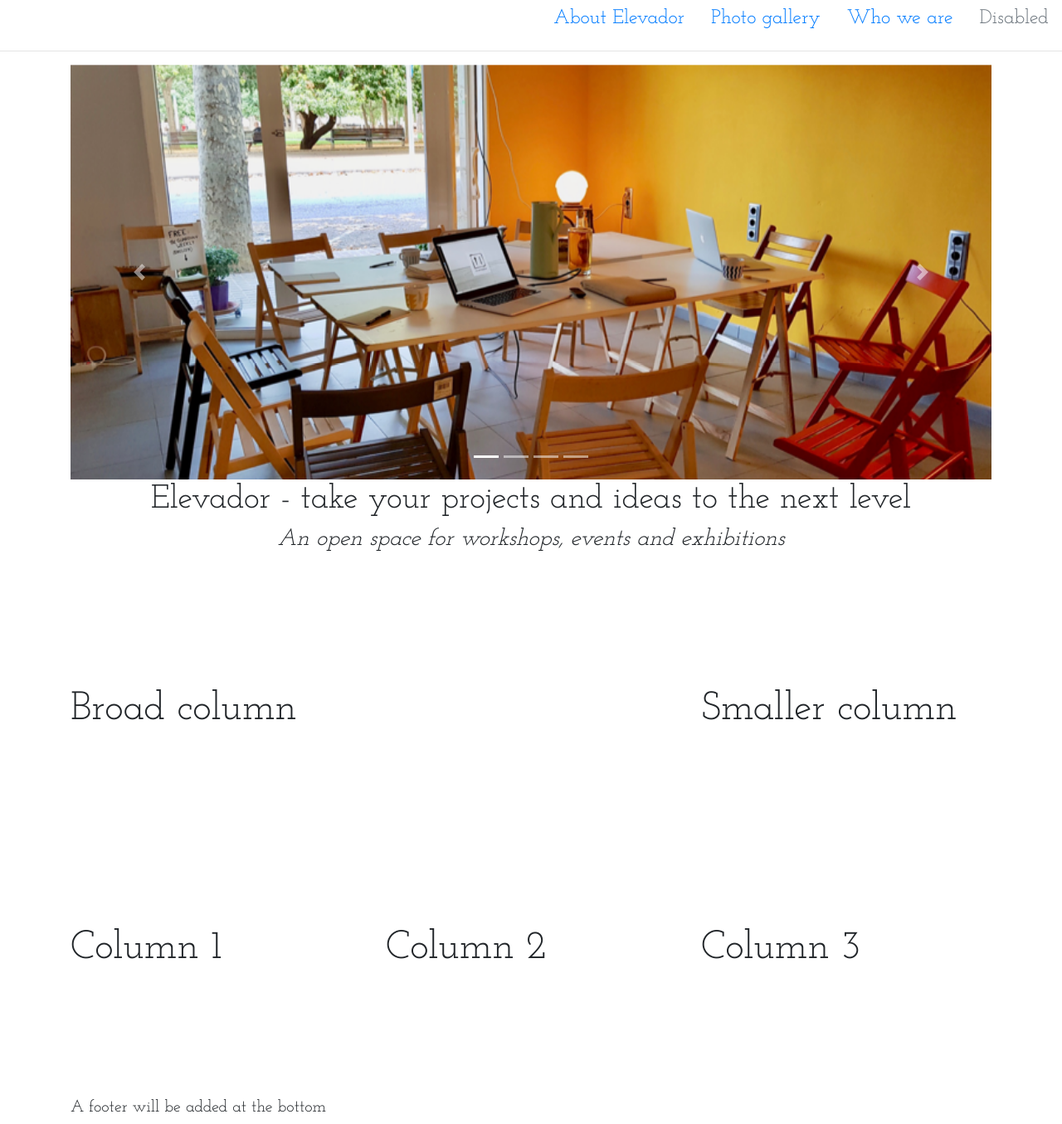
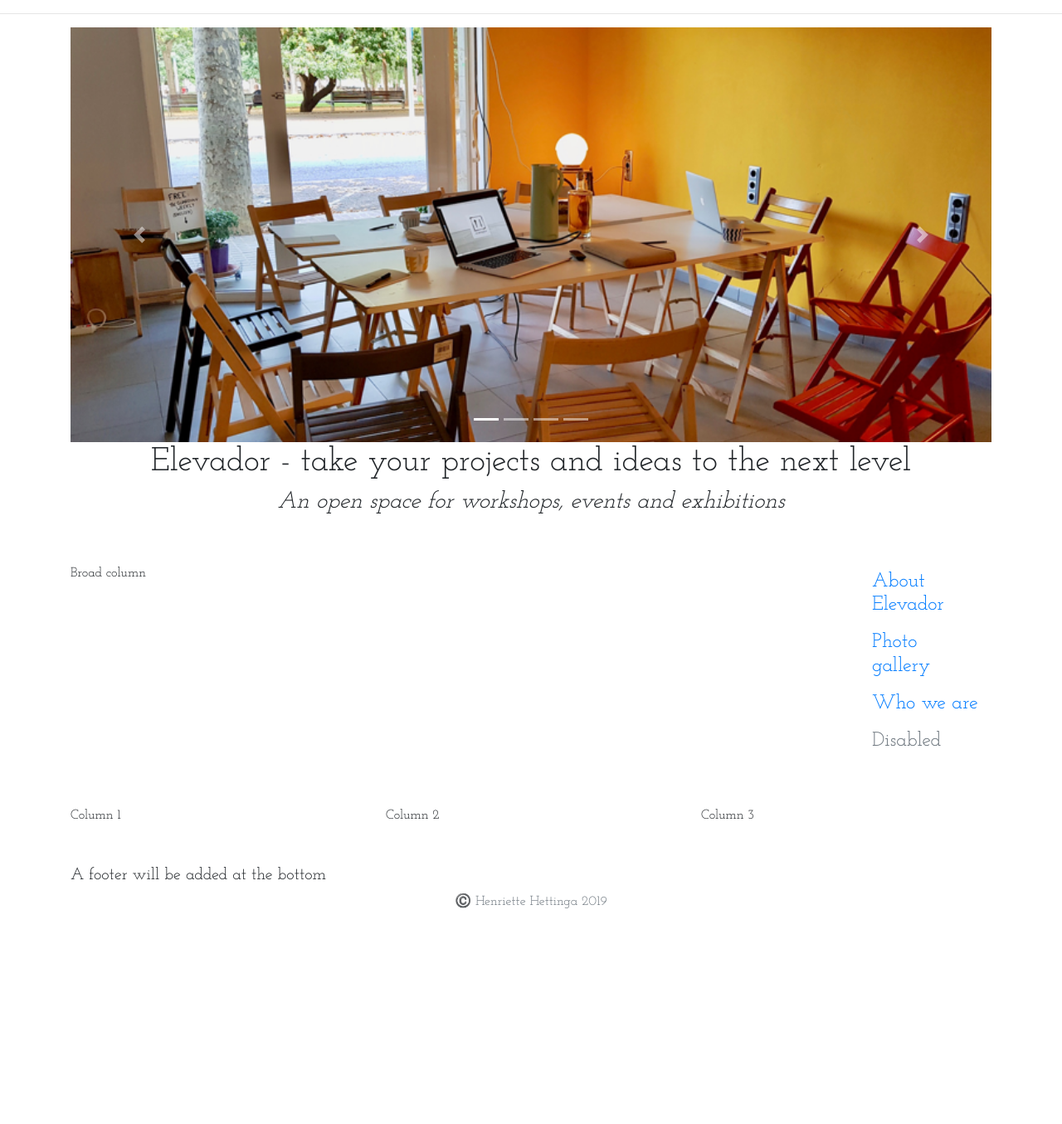
Before and after one commit to Jethet/project-elevador, a Django app: page / in a window 1280 px wide. Shown: the whole page at 83% size. After the commit the page ends 1095 px from the top, so only its background shows below. Run offline with Django 3.2, Linux system fonts and the light colour scheme; some libraries are stand-ins or nearby versions.

Commit message:
Add footer with @

```diff
--- a/placeholder/templates/home.html
+++ b/placeholder/templates/home.html
@@ -13,29 +13,14 @@
   <style>
     body {
       font-family: 'Josefin Slab', serif;
-      font-size: 48px;
+      font-size: 36px;
     }
 
   </style>
 </head>
 
 <header>
-  <h4>
-  <ul class="nav justify-content-end">
-    <li class="nav-item">
-      <a class="nav-link active" href="#">About Elevador</a>
-    </li>
-    <li class="nav-item">
-      <a class="nav-link" href="#">Photo gallery</a>
-    </li>
-    <li class="nav-item">
-      <a class="nav-link" href="#">Who we are</a>
-    </li>
-    <li class="nav-item">
-      <a class="nav-link disabled" href="#" tabindex="-1" aria-disabled="true">Disabled</a>
-    </li>
-  </ul>
-  </h4>
+
   <hr>
 </header>
 
@@ -85,13 +70,28 @@
     <br>
     <br>
     <div class="row">
-      <div class="col-8">
+      <div class="col-10">
         Broad column
       </div>
       <br>
       <br>
-      <div class="col-4">
-        Smaller column
+      <div class="col-2">
+        <h4>
+        <ul class="nav flex-column justify-content-end">
+          <li class="nav-item">
+            <a class="nav-link active" href="#">About Elevador</a>
+          </li>
+          <li class="nav-item">
+            <a class="nav-link" href="#">Photo gallery</a>
+          </li>
+          <li class="nav-item">
+            <a class="nav-link" href="#">Who we are</a>
+          </li>
+          <li class="nav-item">
+            <a class="nav-link disabled" href="#" tabindex="-1" aria-disabled="true">Disabled</a>
+          </li>
+        </ul>
+        </h4>
       </div>
     </div>
     <br>
@@ -112,7 +112,16 @@
     <h5>A footer will be added at the bottom</h5>
   </div>
 
-
+  <footer class="text-muted">
+    <div class="container text-center">
+      <style>
+      body {
+        font-size: 16px;
+      }
+      </style>
+      <p>©️ Henriette Hettinga {% now "Y" %}</p>
+    </div>
+  </footer>
   <script src="https://code.jquery.com/jquery-3.3.1.slim.min.js" integrity="sha384-q8i/X+965DzO0rT7abK41JStQIAqVgRVzpbzo5smXKp4YfRvH+8abtTE1Pi6jizo" crossorigin="anonymous"></script>
   <script src="https://cdnjs.cloudflare.com/ajax/libs/popper.js/1.14.7/umd/popper.min.js" integrity="sha384-UO2eT0CpHqdSJQ6hJty5KVphtPhzWj9WO1clHTMGa3JDZwrnQq4sF86dIHNDz0W1" crossorigin="anonymous"></script>
   <script src="https://stackpath.bootstrapcdn.com/bootstrap/4.3.1/js/bootstrap.min.js" integrity="sha384-JjSmVgyd0p3pXB1rRibZUAYoIIy6OrQ6VrjIEaFf/nJGzIxFDsf4x0xIM+B07jRM" crossorigin="anonymous"></script>
```
